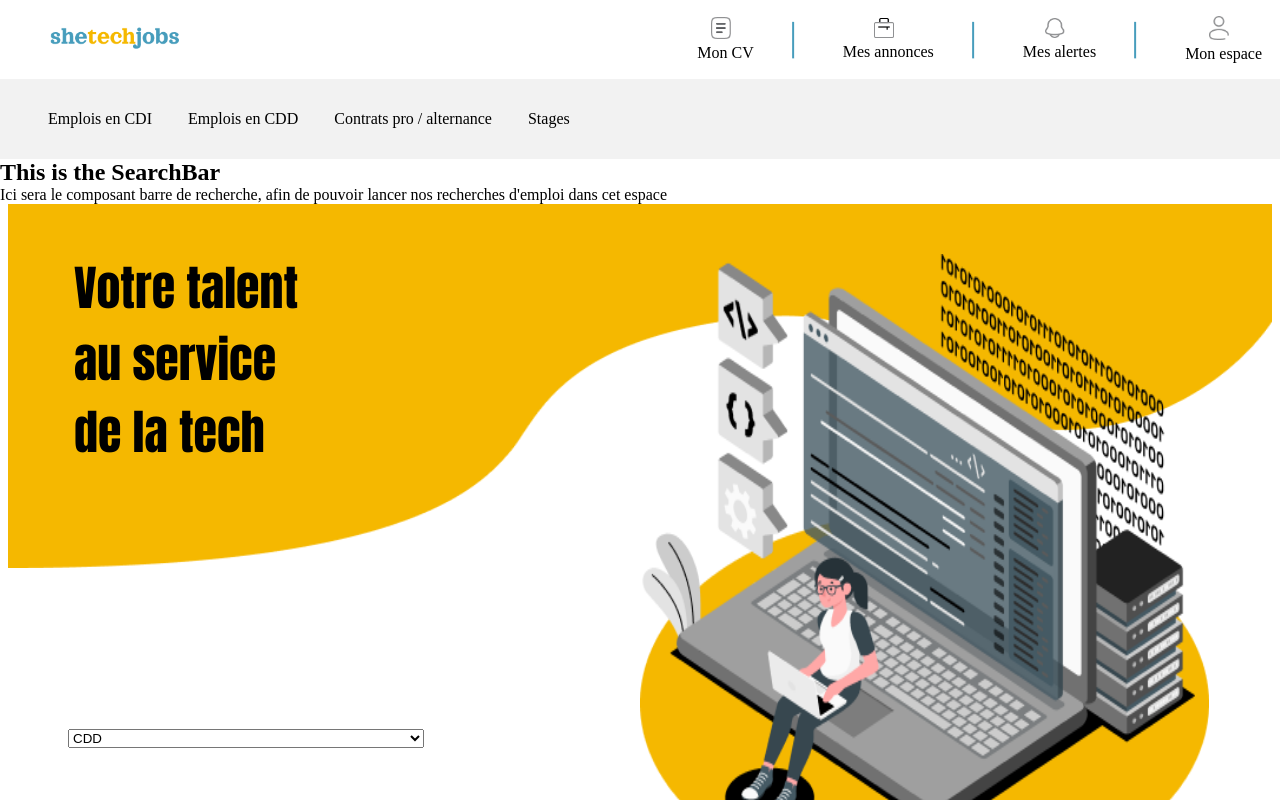
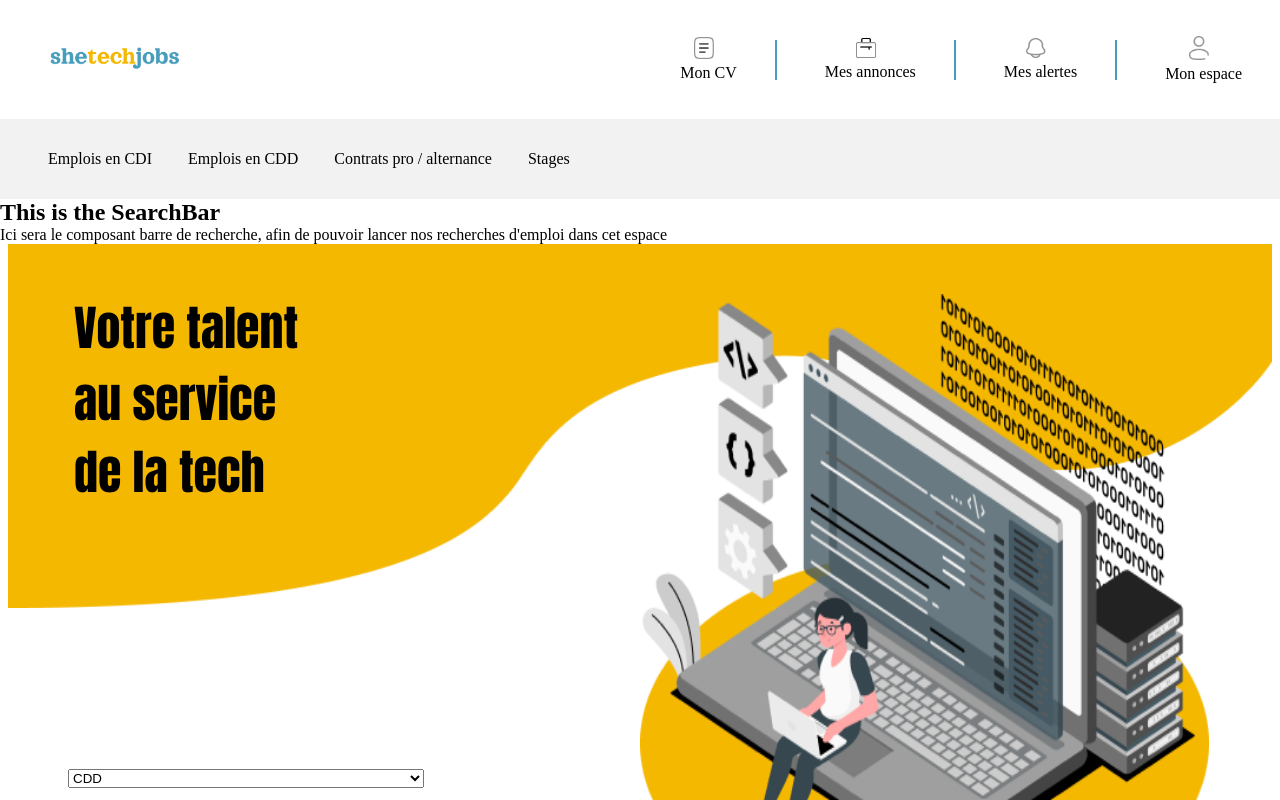
Before and after one commit to BEEBIKHAN/SheTechJobs, a React (Vite) app in the folder frontend/: page / in a window 1280 px wide. Shown: the top 800 px of the page. Built offline with nearby package versions, Linux system fonts and the light colour scheme; a web font is replaced by a local one.

Commit message:
Création de la deuxième barre de navigation

```diff
--- a/frontend/src/components/NavBar.jsx
+++ b/frontend/src/components/NavBar.jsx
@@ -7,7 +7,6 @@ import myspace from "../assets/images/myspace.png";
 import cv from "../assets/images/cv.png";
 import annonce from "../assets/images/annonce.png";
 import alerte from "../assets/images/alerte.png";
-import linenavbar1 from "../assets/images/linenavbar1.png";
 import "../styles/navbar.css";
 
 function Navbar() {
@@ -25,17 +24,17 @@ function Navbar() {
             <img className="imageiconCV" src={cv} alt="" />
             Mon CV
           </li>
-          <img className="blueline" src={linenavbar1} alt="" />
+          <div className="blueline" />
           <li className="nav-itemtop">
             <img className="imageicon" src={annonce} alt="" />
             Mes annonces
           </li>
-          <img className="blueline" src={linenavbar1} alt="" />
+          <div className="blueline" />
           <li className="nav-itemtop">
             <img className="imageicon" src={alerte} alt="" />
             Mes alertes
           </li>
-          <img className="blueline" src={linenavbar1} alt="" />
+          <div className="blueline" />
           <li className="nav-itemtop">
             <img className="imageicon" src={myspace} alt="" />
             Mon espace
--- a/frontend/src/styles/app.css
+++ b/frontend/src/styles/app.css
@@ -12,4 +12,5 @@
   --color-text: #122529;
   --color-text-clair: #f8f9fa;
   --color-background-gris-clair: #F2F2F2;
+  --color-blue-line : #479DBC;
 }
--- a/frontend/src/styles/navbar.css
+++ b/frontend/src/styles/navbar.css
@@ -24,7 +24,7 @@ ul {
     justify-content: center;
     background-color: #8ECAE6;
     width: 100%;
-    height: 70%;
+    height: 100%;
     text-align:center;
     transition: 0.4s;
 
@@ -46,6 +46,8 @@ ul {
     flex-direction: column;
     justify-content: space-between;
     align-items: center;
+    padding: 20px 20px;
+
 }
 
 .nav-itembottom {
@@ -80,13 +82,14 @@ ul {
     flex-direction: column;
     justify-content: space-between;
     align-items: center;
+    height: 55%;
+    padding-top: 30px;
 }
 
 
   @media (min-width: 620px) {
 
     .navbar {
-        /* position: fixed; */
         padding: 0;
         background-color: white;
     }
@@ -131,6 +134,7 @@ ul {
         flex-direction: row;
         align-items: flex-start;
         width: 0;
+        margin-top: 20px;
     }
 
     .logo > img {
@@ -147,12 +151,16 @@ ul {
     }
 
 
-    .blueline {
-        display: flex;
-        height: 60%;
-        margin-right: 30px;
-        margin-left: 20px;
-    }
+   .blueline
+   {
+    display: block;
+    width: 2px;
+    height: 40px;
+    background-color: var(--color-blue-line);
+    margin-right: 30px;
+    margin-left: 20px;
+
+   }
 
     .navbarbottom {
         display: flex;
```
